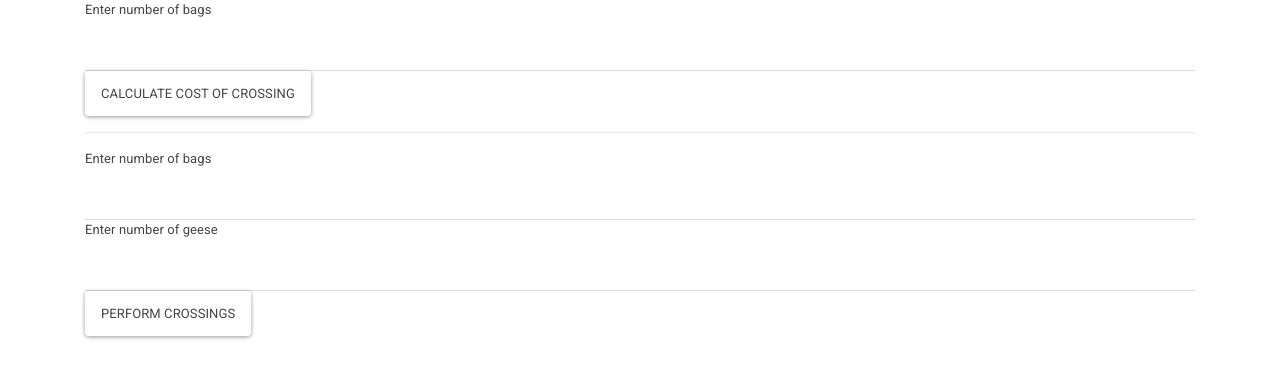
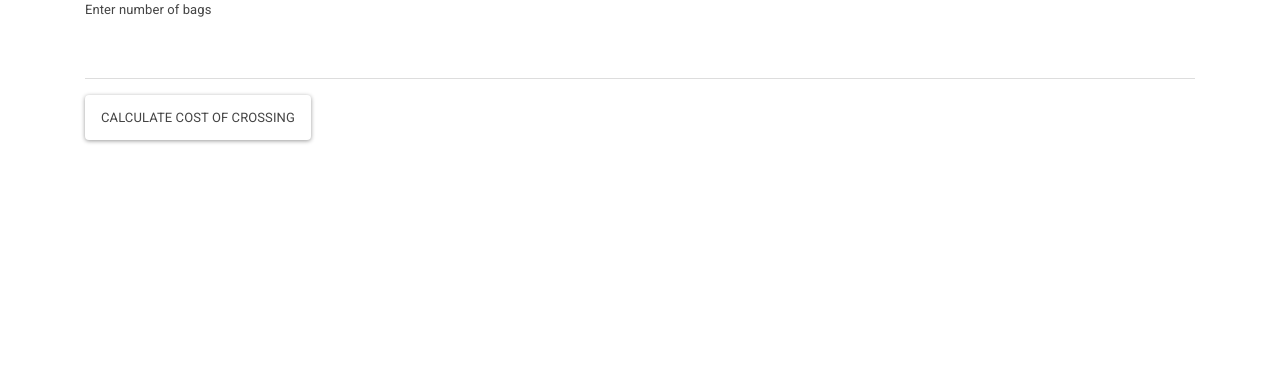
Before and after one commit to two-first-names/corninator, a Flask app: page / in a window 1280 px wide. Shown: the top 379 px of the page. Run offline with Flask 2, Linux system fonts and the light colour scheme; some libraries are stand-ins or nearby versions.

Commit message:
Update web format and use API.

```diff
--- a/templates/index.html
+++ b/templates/index.html
@@ -4,9 +4,12 @@
            //function that evaluates the digit and return result
            function solve()
            {
-               let x = document.getElementById("input").value;
-               let y = x * 0.25;
-               document.getElementById("result").innerHTML = y;
+               let bags = document.getElementById("input").value;
+               fetch(`/crossing?bags=${bags}`).then((response) => {
+                   response.json().then((output) => {
+                       document.getElementById("result").innerText = `£${output.cost}`
+                   })
+               });
            }
            function doCrossings() {
                document.getElementById("canCross").innerHTML = "woop";
@@ -16,19 +19,17 @@
         <link rel="stylesheet" href="https://bootswatch.com/4/materia/bootstrap.min.css" crossorigin="anonymous">
     </head>
     <body>
-        <div class="container">
-            Enter number of bags <input class="form-control" type="number" id="input"/>
+    <div class="container">
+        <div class="form-group">
+            <label for="input">Enter number of bags</label>
+            <input class="form-control" type="number" id="input"/>
+        </div>
+        <div class="form-group">
             <button class="btn" onclick="solve()">Calculate cost of crossing</button>
-            <div id="result"/>
-            <hr/>
-            <div>Enter number of bags  <input class="form-control" type="number" id="bags"/>  </div>
-            <div>Enter number of geese  <input class="form-control" type="number" id="geese"/>  </div>
-            <button class="btn" onclick="doCrossings()">Perform Crossings</button>
-            <div>
-                <div id="canCross" />
-                <div id="cost" />
-            </div>
         </div>
+
+        <div id="result"></div>
+    </div>
         <script src="https://code.jquery.com/jquery-3.4.1.slim.min.js" integrity="sha384-J6qa4849blE2+poT4WnyKhv5vZF5SrPo0iEjwBvKU7imGFAV0wwj1yYfoRSJoZ+n" crossorigin="anonymous"></script>
         <script src="https://cdn.jsdelivr.net/npm/popper.js@1.16.0/dist/umd/popper.min.js" integrity="sha384-Q6E9RHvbIyZFJoft+2mJbHaEWldlvI9IOYy5n3zV9zzTtmI3UksdQRVvoxMfooAo" crossorigin="anonymous"></script>
         <script src="https://stackpath.bootstrapcdn.com/bootstrap/4.4.1/js/bootstrap.min.js" integrity="sha384-wfSDF2E50Y2D1uUdj0O3uMBJnjuUD4Ih7YwaYd1iqfktj0Uod8GCExl3Og8ifwB6" crossorigin="anonymous"></script>
```
